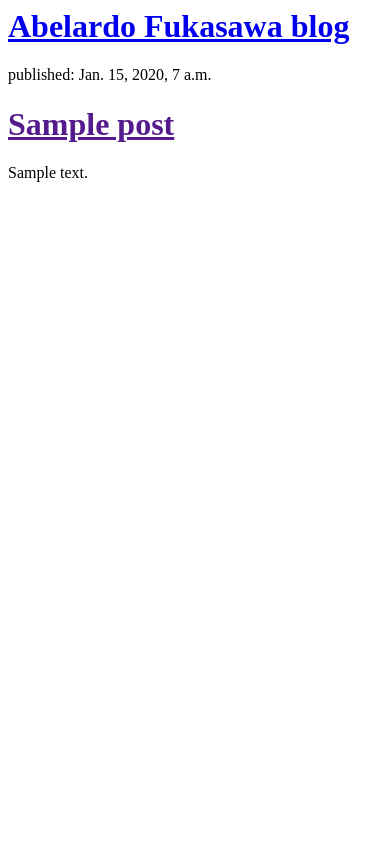
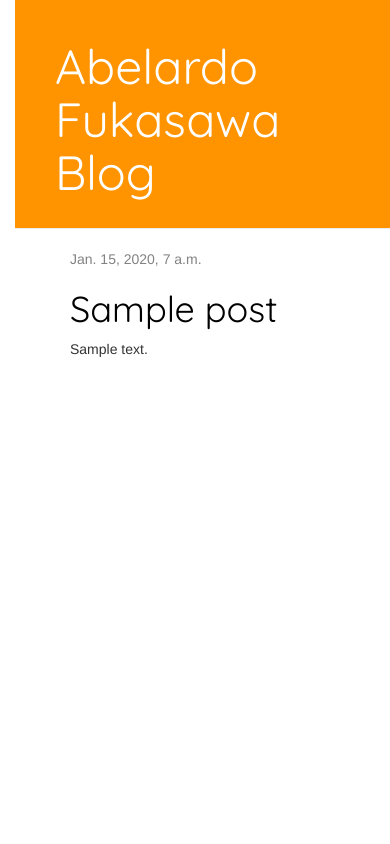
Before and after one commit to abefukasawa/my-first-blog, a Django app: template blog/templates/blog/post_list.html in a window 390 px wide. Run offline with Django 3.2, Linux system fonts and the light colour scheme; the template is opened without the code that fills it: values that come from a table or form of the project are taken from there, others are empty; tables that the repository leaves empty hold one stand-in row (values such as "Sample post"); some libraries are stand-ins or nearby versions.

Commit message:
Added view and template for detailed blog post as well as CSS for the site.

```diff
--- /dev/null
+++ b/blog/static/css/blog.css
@@ -0,0 +1,55 @@
+h1 a {
+    color: #FCA205;
+    font-family: 'Quicksand';
+}
+
+body {
+    padding-left: 15px;
+}
+
+.page-header {
+    background-color: #ff9400;
+    margin-top: 0;
+    padding: 20px 20px 20px 40px;
+}
+
+.page-header h1, .page-header h1 a, .page-header h1 a:visited, .page-header h1 a:active {
+    color: #ffffff;
+    font-size: 36pt;
+    text-decoration: none;
+}
+
+.content {
+    margin-left: 40px;
+}
+
+h1, h2, h3, h4 {
+    font-family: 'Quicksand';
+}
+
+.date {
+    color: #828282;
+}
+
+.save {
+    float: right;
+}
+
+.post-form textarea, .post-form input {
+    width: 100%;
+}
+
+.top-menu, .top-menu:hover, .top-menu:visited {
+    color: #ffffff;
+    float: right;
+    font-size: 26pt;
+    margin-right: 20px;
+}
+
+.post {
+    margin-bottom: 70px;
+}
+
+.post h1 a, .post h1 a:visited {
+    color: #000000;
+}
--- /dev/null
+++ b/blog/templates/blog/base.html
@@ -0,0 +1,25 @@
+{% load static %}
+<html>
+    <head>
+
+    	<link rel="stylesheet" href="//maxcdn.bootstrapcdn.com/bootstrap/3.2.0/css/bootstrap.min.css">
+		<link rel="stylesheet" href="//maxcdn.bootstrapcdn.com/bootstrap/3.2.0/css/bootstrap-theme.min.css">
+		<link rel="stylesheet" href="{% static 'css/blog.css' %}">
+		<link href="//fonts.googleapis.com/css?family=Quicksand&subset=latin,latin-ext" rel="stylesheet" type="text/css">
+
+        <title>Abelardo Fukasawa blog</title>
+    </head>
+    <body>
+	    <div class="page-header">
+	        <h1><a href="/">Abelardo Fukasawa Blog</a></h1>
+	    </div>
+	    <div class="content container">
+	        <div class="row">
+	            <div class="col-md-8">
+	            {% block content %}
+	            {% endblock %}
+	            </div>
+	        </div>
+	    </div>
+	</body>
+</html>
--- a/blog/templates/blog/post_list.html
+++ b/blog/templates/blog/post_list.html
@@ -1,20 +1,14 @@
-<html>
-    <head>
-        <title>Abelardo Fukasawa blog</title>
-    </head>
+{% extends 'blog/base.html' %}
 
-    <body>
-        <div>
-            <h1><a href="/">Abelardo Fukasawa blog</a></h1>
+{% block content %}
+    {% for post in posts %}
+        <div class="post">
+            <div class="date">
+                {{ post.published_date }}
+            </div>
+            <h1><a href="{% url 'post_detail' pk=post.pk %}">{{ post.title }}</a>
+            </h1>
+            <p>{{ post.text|linebreaksbr }}</p>
         </div>
-
-        {% for post in posts %}
-    		<div>
-        		<p>published: {{ post.published_date }}</p>
-        		<h1><a href="">{{ post.title }}</a></h1>
-        		<p>{{ post.text|linebreaksbr }}</p>
-    		</div>
-		{% endfor %}
-
-    </body>
-</html>
+    {% endfor %}
+{% endblock %}
--- a/blog/urls.py
+++ b/blog/urls.py
@@ -3,4 +3,5 @@ from . import views
 
 urlpatterns = [
     path('', views.post_list, name='post_list'),
+    path('post/<int:pk>/', views.post_detail, name='post_detail'),
 ]
```
Also changed, not shown: blog/templates/blog/post_detail.html (added, +13 -0 lines), blog/views.py (+6 -1 lines).
